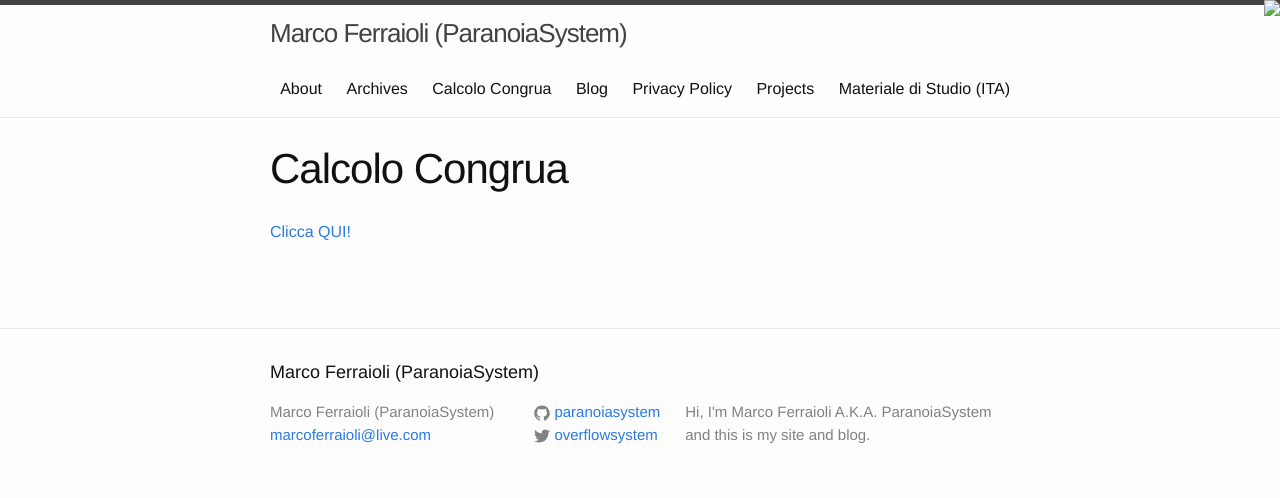
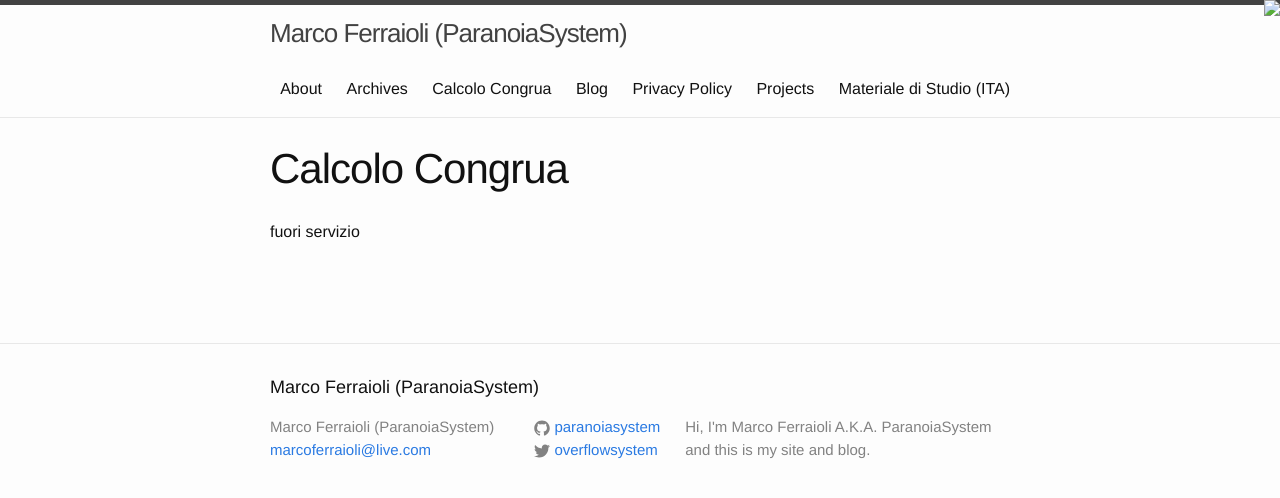
Before and after one commit to paranoiasystem/paranoiasystem.github.io_old, a Jekyll site: the page built from calcolounisa.html, in a window 1280 px wide. Shown: the top 498 px of the page. Built offline with Jekyll 4.4.1, drawn with Linux system fonts in a browser that asks for light colours; comment, search, counter and statistics services are not loaded.

Commit message:
Update calcolounisa.html

```diff
--- a/calcolounisa.html
+++ b/calcolounisa.html
@@ -6,7 +6,8 @@ keywords: "Marco, Ferraioli, Matricola, Calcolo, Congrua, Classe"
 permalink: /calcolounisa/
 ---
 <div id="check">
-  <a href="http://ferraiolimarco.altervista.org/">Clicca QUI!</a>
+  <!--- a href="http://ferraiolimarco.altervista.org/">Clicca QUI!</a -->
+	<p>fuori servizio</p>
 </div>
 <br>
 <div id="adenable">
```
